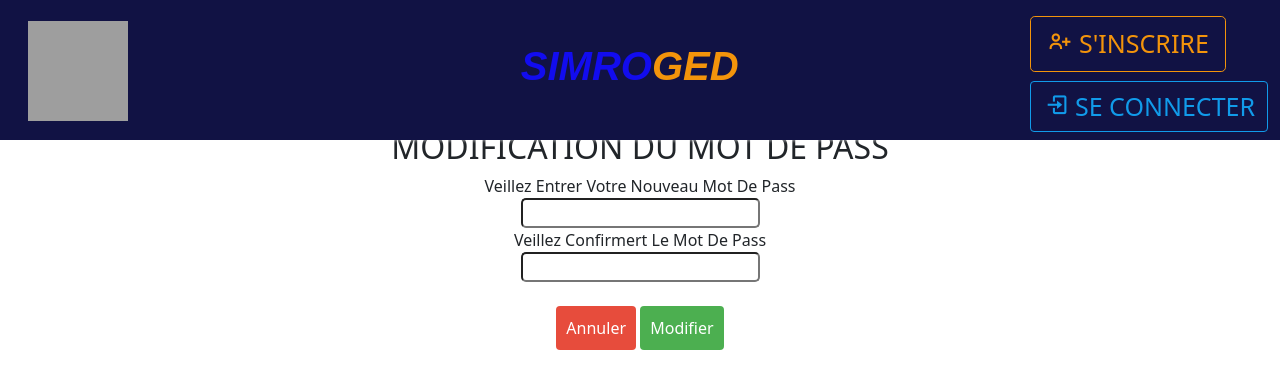
After one commit to zeusjuniorfoze/simro_ged_app, a PHP site: page /page/modifpass.php in a window 1280 px wide. The commit adds this page. Shown: the top 389 px of the page. Run offline with PHP 8.4, Linux system fonts and the light colour scheme; a user stored in the database is signed in; grey boxes are pictures that could not be loaded.

Commit message:
mise ajour

```diff
--- /dev/null
+++ b/page/css/pass.css
@@ -0,0 +1,86 @@
+.cc-nav {
+    position: fixed;
+    top: 0;
+    background-color: #111244;
+    width: 100%;
+    box-shadow: 1px 1px 3px rgba(255, 255, 255, 0.54);
+    z-index: 99;
+}
+
+.fw-bolder {
+    text-align: center;
+    font-family: Arial, sans-serif;
+    margin-left: 30%;
+}
+
+.btn-in {
+    color: #f3940b;
+    border-color: #f3940b;
+    transition: 1s;
+}
+
+.btn-in:hover,
+.btn-inr:active {
+    color: white;
+    background-color: #f3940b;
+}
+
+.btn-con {
+    color: #119bea;
+    border-color: #119bea;
+    margin-top: 1px;
+    transition: 1s;
+}
+
+.btn-con:hover,
+.btn-con:active {
+    color: white;
+    background-color: #119bea;
+}
+
+form {
+    margin-top: 10%;
+    text-align: center;
+    /*border: 1px solid black;
+	border-spacing: 1px;
+	background-color: papayawhip;*/
+}
+
+input {
+    border-radius: 5px;
+}
+
+h1 {
+    text-align: center;
+    margin-left: 25%;
+    color: white;
+}
+
+p {
+    color: red;
+    margin: 10px 0;
+    text-align: center;
+    background-color: white;
+    border-radius: 10px;
+}
+
+button {
+    padding: 10px;
+    border: none;
+    border-radius: 4px;
+    cursor: pointer;
+}
+
+button:hover {
+    background-color: #45a049;
+}
+
+.submit-button {
+    background-color: #4caf50;
+    color: #fff;
+}
+
+.cancel-button {
+    background-color: #e74c3c;
+    color: #fff;
+}
--- /dev/null
+++ b/page/modifpass.php
@@ -0,0 +1,86 @@
+<?php
+require_once('conect.php');
+// on verifie si la session de pass est bien activée
+if (!$_SESSION['recup']) {
+    header('location: connexionInscription.php');
+}
+$email = $_SESSION['recup'];
+if (isset($_POST['login'])) {
+    $erreu = "";
+    $erre = "";
+    if (isset($_POST['pass']) and !empty($_POST['pass']) and isset($_POST['pass2']) and !empty($_POST['pass2'])) {
+        $pass1 = $_POST['pass']; // Mot de passe en clair
+        $pass2 = $_POST['pass2']; // Mot de passe en clair
+        if ($pass1 != $pass2) {
+            $erre = "Les mots de passe ne correspondent pas !!";
+        } else {
+            $hashedPass = password_hash($pass1, PASSWORD_BCRYPT); // Hachage du mot de passe validé
+            $sql = $con->prepare("UPDATE utilisateur SET MOT_DE_PASSE=? WHERE EMAIL=?");
+            $sql->execute(array($hashedPass, $email));
+            header('location: connexionInscription.php');
+        }
+    } else {
+        $erreu = "Veuillez remplir tous les champs";
+    }
+}
+?>
+
+<!DOCTYPE html>
+<html>
+
+<head>
+    <link rel="stylesheet" href="boostrap/css/bootstrap.min.css">
+    <link rel="stylesheet" type="text/css" href="css/pass.css">
+    <meta charset="utf-8">
+    <meta name="viewport" content="width=device-width, initial-scale=1">
+    <link href="boxicons/css/boxicons.min.css" rel="stylesheet">
+
+    <title>MODIFICATION</title>
+</head>
+
+<body>
+    <div>
+        <nav class="cc-nav navbar nav-dark ">
+            <div class="container-fluid">
+                <!-- image du logo -->
+                <a class="navbar-brand py-1 mx-3" href="home.php">
+                    <img src="img/simro_logo.PNG" alt="" width="100" height="100" class="d-inline-block align-text-top">
+                </a>
+                <!-- liste des element du  menue -->
+                <h1 class="fw-bolder"><i style="color: #120cef;">SIMRO</i><i style="color: #f3940b;">GED</i></h1>
+                <ul class="navbar-nav ms-auto mb-2lg-0">
+                    <li><a style=" font-size: 25px; " href="connexionInscription.php" class="btn btn-lg btn-in my-2"><i class='bx bx-user-plus'></i> S'INSCRIRE</a></li>
+                    <li><a style=" font-size: 25px; " href="connexionInscription.php" class="btn btn-con"><i class='bx bx-log-in'></i> SE CONNECTER</a></li>
+                </ul>
+            </div>
+        </nav>
+    </div>
+    <div>
+        <section>
+            <form action="" method="POST">
+                <h2>MODIFICATION DU MOT DE PASS </h2>
+
+                <fieldset class="b">
+                    <label form="pass">Veillez Entrer Votre Nouveau Mot De Pass </label><br>
+                    <input type="Password" name="pass" id="pass"><br>
+                    <label form="pass">Veillez Confirmert Le Mot De Pass </label><br>
+                    <input type="Password" name="pass2" id="pass2">
+                    <?php if (isset($erreu)) { ?>
+                        <p class='erreu'><?php echo "$erreu"; ?></p>
+                    <?php } ?>
+
+                    <?php if (isset($erre)) { ?>
+                        <p class='erreu'><?php echo "$erre"; ?></p>
+                    <?php } ?>
+                </fieldset><br>
+                <div class="button-container">
+                    <button type="button" class="cancel-button" onclick="window.location.href = 'password_oublier.php';">Annuler</button>
+                    <button type="submit" class="submit-button" name="login">Modifier</button>
+                </div>
+
+            </form>
+        </section>
+    </div>
+</body>
+
+</html>
```
Also changed, not shown: page/admin/gere.php (+3 -10 lines), page/admin/voir_log.php (+3 -5 lines), page/connexionInscription.php (+9 -2 lines), page/password_oublier.php (added, +76 -0 lines).
